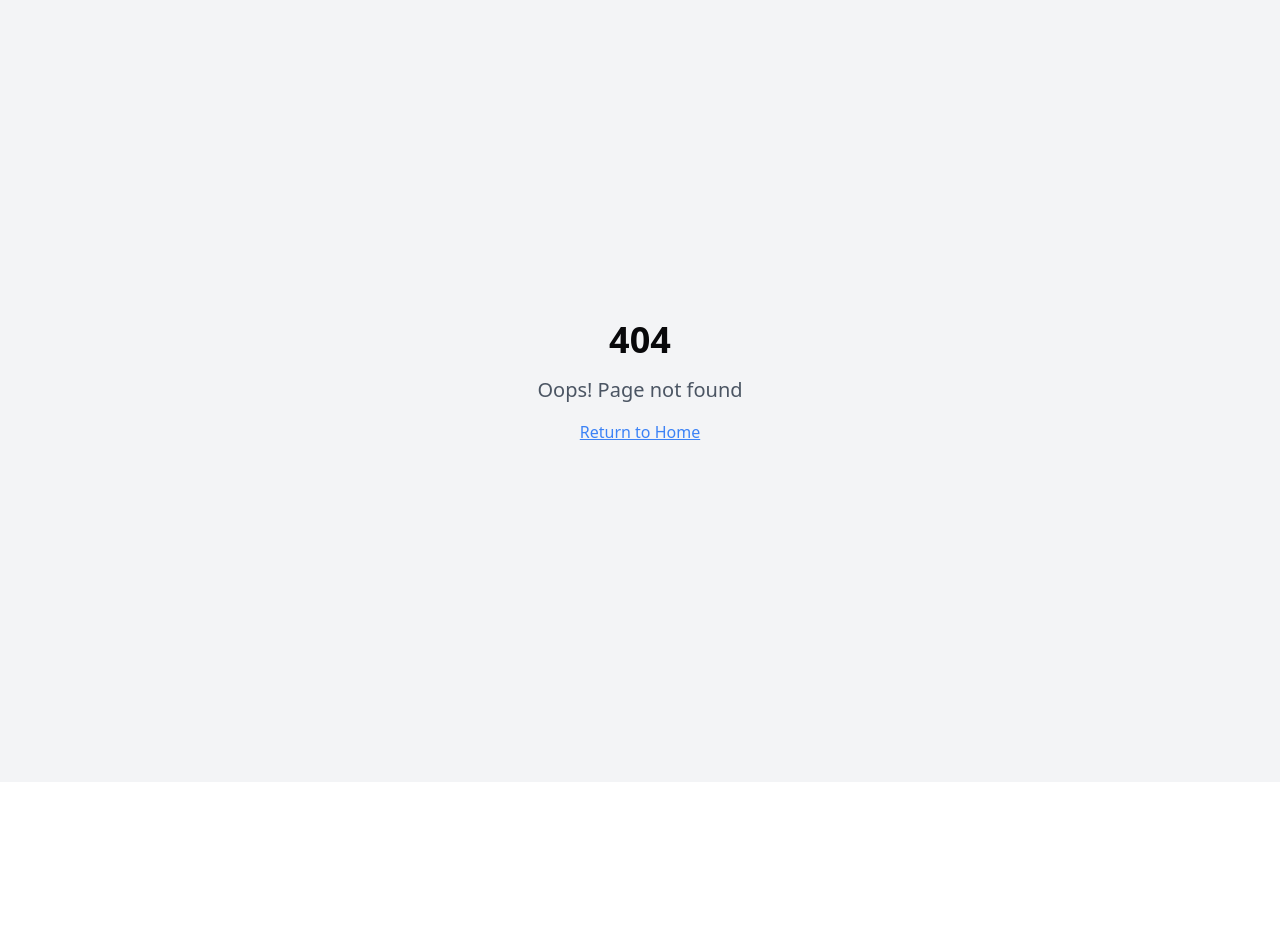
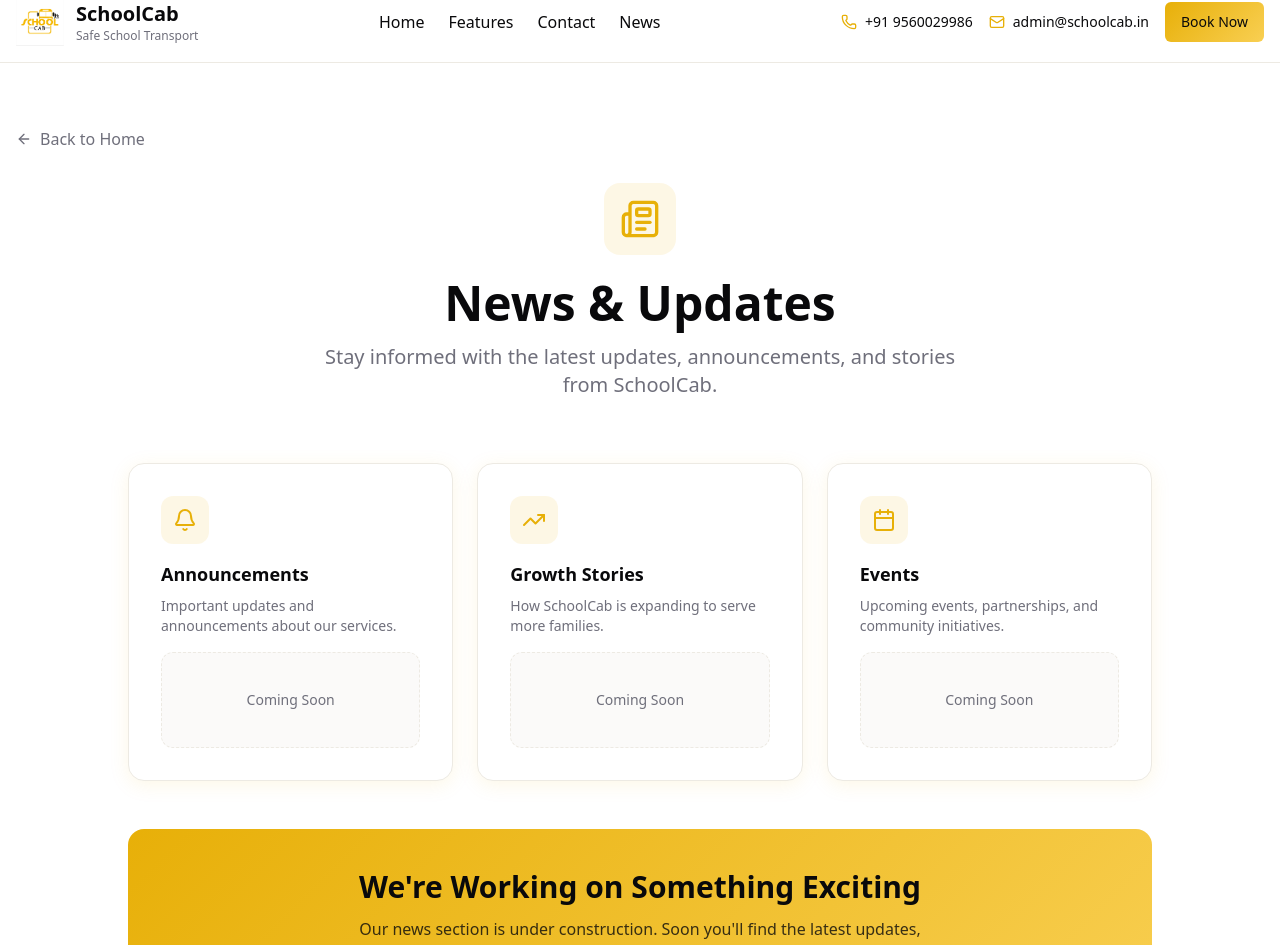
Before and after one commit to schoolcab/School-cab, a React (Vite) app: page /news in a window 1280 px wide. Before the commit this address had no page. Shown: the part 18-963 px from the top of the page. Before the commit the page ends 800 px from the top, so only its background shows below. Built offline with nearby package versions, Linux system fonts and the light colour scheme.

Commit message:
new added

```diff
--- a/src/App.tsx
+++ b/src/App.tsx
@@ -16,6 +16,7 @@ import PrivacyPolicy from "./pages/PrivacyPolicy";
 import RefundPolicy from "./pages/RefundPolicy";
 import SafetyPolicy from "./pages/SafetyPolicy";
 import TermsAndConditions from "./pages/TermsAndConditions";
+import News from "./pages/News";
 import VanOwnerAgreement from "./pages/VanOwnerAgreement";
 
 const queryClient = new QueryClient();
@@ -41,6 +42,7 @@ const App = () => (
           <Route path="/refund-policy" element={<RefundPolicy />} />
           <Route path="/account-deletion" element={<AccountDeletion />} />
           <Route path="/contact" element={<Contact />} />
+          <Route path="/news" element={<News />} />
           {/* ADD ALL CUSTOM ROUTES ABOVE THE CATCH-ALL "*" ROUTE */}
           <Route path="*" element={<NotFound />} />
         </Routes>
--- a/src/components/Footer.tsx
+++ b/src/components/Footer.tsx
@@ -57,6 +57,12 @@ const Footer = () => {
                 className="block text-gray-400 hover:text-primary transition-colors"
               >
                 Contact
+              </a>
+              <a
+                href="/news"
+                className="block text-gray-400 hover:text-primary transition-colors"
+              >
+                News
               </a>
               <a
                 href="#"
--- a/src/components/Header.tsx
+++ b/src/components/Header.tsx
@@ -52,6 +52,12 @@ const Header = () => {
             className="text-foreground hover:text-primary transition-colors"
           >
             Contact
+          </Link>
+          <Link
+            to="/news"
+            className="text-foreground hover:text-primary transition-colors"
+          >
+            News
           </Link>
         </nav>
 
@@ -127,6 +133,13 @@ const Header = () => {
                   Contact
                 </Link>
                 <Link
+                  to="/news"
+                  onClick={closeSheet}
+                  className="text-lg font-medium text-foreground hover:text-primary transition-colors py-2 border-b border-border"
+                >
+                  News
+                </Link>
+                <Link
                   to="/downloads"
                   onClick={closeSheet}
                   className="text-lg font-medium text-foreground hover:text-primary transition-colors py-2 border-b border-border"
--- /dev/null
+++ b/src/pages/News.tsx
@@ -0,0 +1,109 @@
+import { Newspaper, ArrowLeft, Bell, TrendingUp, Calendar } from "lucide-react";
+import { Link } from "react-router-dom";
+import Header from "@/components/Header";
+import Footer from "@/components/Footer";
+
+const News = () => {
+  return (
+    <div className="min-h-screen bg-background">
+      <Header />
+
+      <main className="container mx-auto px-4 py-16">
+        {/* Back Navigation */}
+        <Link
+          to="/"
+          className="inline-flex items-center text-muted-foreground hover:text-primary transition-colors mb-8"
+        >
+          <ArrowLeft className="h-4 w-4 mr-2" />
+          Back to Home
+        </Link>
+
+        {/* Page Header */}
+        <div className="text-center mb-16">
+          <div className="inline-flex items-center justify-center bg-primary/10 p-4 rounded-2xl mb-6">
+            <Newspaper className="h-10 w-10 text-primary" />
+          </div>
+          <h1 className="text-4xl md:text-5xl font-bold text-foreground mb-4">
+            News & Updates
+          </h1>
+          <p className="text-xl text-muted-foreground max-w-2xl mx-auto">
+            Stay informed with the latest updates, announcements, and stories
+            from SchoolCab.
+          </p>
+        </div>
+
+        {/* Coming Soon Grid */}
+        <div className="max-w-5xl mx-auto">
+          <div className="grid md:grid-cols-2 lg:grid-cols-3 gap-6 mb-12">
+            {/* Placeholder Cards */}
+            {[
+              {
+                icon: Bell,
+                title: "Announcements",
+                description:
+                  "Important updates and announcements about our services.",
+              },
+              {
+                icon: TrendingUp,
+                title: "Growth Stories",
+                description:
+                  "How SchoolCab is expanding to serve more families.",
+              },
+              {
+                icon: Calendar,
+                title: "Events",
+                description:
+                  "Upcoming events, partnerships, and community initiatives.",
+              },
+            ].map((item, index) => (
+              <div
+                key={index}
+                className="bg-card rounded-2xl p-8 shadow-soft border border-border relative overflow-hidden group hover:shadow-medium transition-shadow"
+              >
+                <div className="absolute inset-0 bg-gradient-to-br from-primary/5 to-transparent opacity-0 group-hover:opacity-100 transition-opacity" />
+                <div className="relative">
+                  <div className="bg-primary/10 p-3 rounded-xl w-fit mb-4">
+                    <item.icon className="h-6 w-6 text-primary" />
+                  </div>
+                  <h3 className="text-lg font-semibold text-foreground mb-2">
+                    {item.title}
+                  </h3>
+                  <p className="text-muted-foreground text-sm mb-4">
+                    {item.description}
+                  </p>
+                  <div className="h-24 rounded-xl bg-muted/50 flex items-center justify-center border border-dashed border-border">
+                    <span className="text-muted-foreground text-sm">
+                      Coming Soon
+                    </span>
+                  </div>
+                </div>
+              </div>
+            ))}
+          </div>
+
+          {/* Coming Soon Banner */}
+          <div className="bg-gradient-primary rounded-2xl p-10 text-center text-primary-foreground">
+            <h2 className="text-2xl md:text-3xl font-bold mb-3">
+              We're Working on Something Exciting
+            </h2>
+            <p className="text-primary-foreground/80 max-w-xl mx-auto mb-6">
+              Our news section is under construction. Soon you'll find the
+              latest updates, safety tips, parent testimonials, and much more
+              right here.
+            </p>
+            <Link
+              to="/contact"
+              className="inline-flex items-center bg-white/20 hover:bg-white/30 transition-colors px-6 py-3 rounded-xl font-medium"
+            >
+              Get Notified When We Launch
+            </Link>
+          </div>
+        </div>
+      </main>
+
+      <Footer />
+    </div>
+  );
+};
+
+export default News;
```
